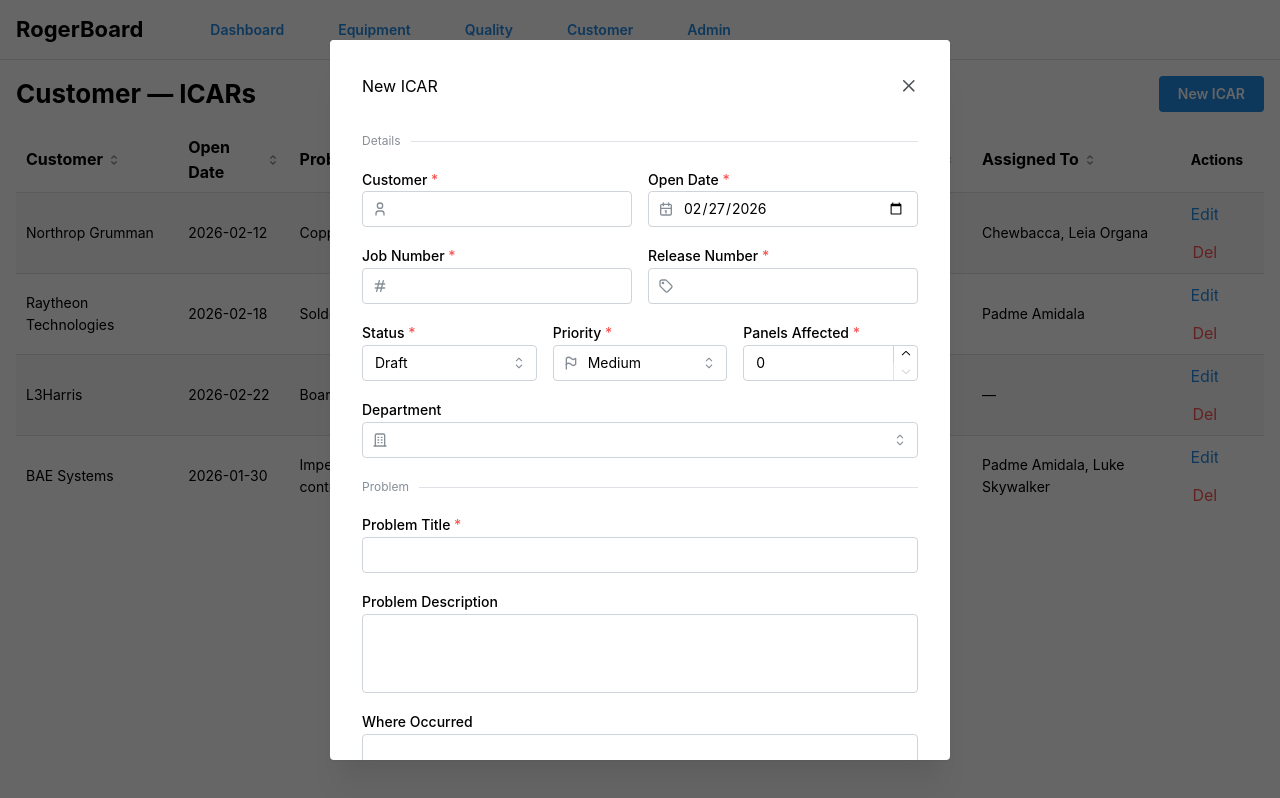
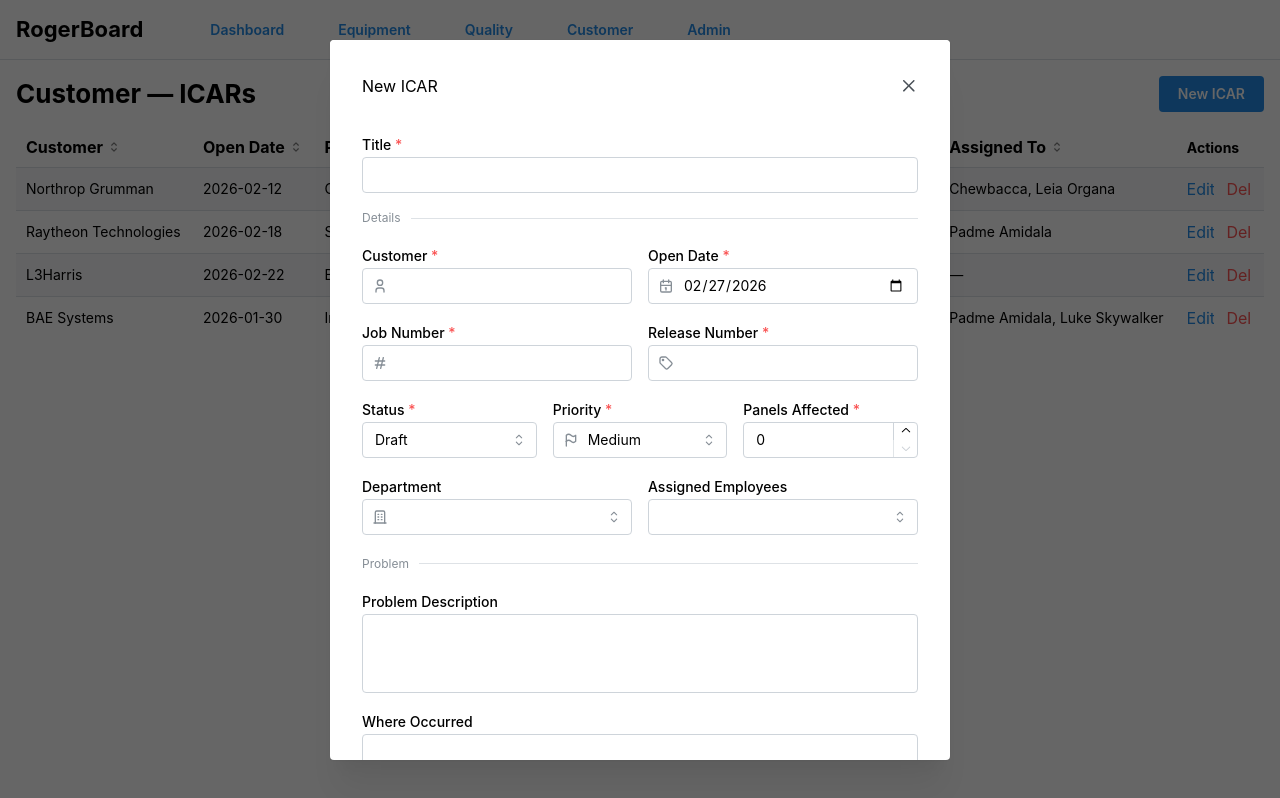
Before and after one commit to pushkatel/v2rogerBoard, a React (Vite) app: page /customer in a window 1280 px wide. Both pictures are taken after a click on the button "New ICAR". Built offline with nearby package versions, Linux system fonts and the light colour scheme.

Commit message:
refactor: improve ICAR form layout and remove release # from table
Move problem title to top of form as "Title", place department and
assigned employees side by side, remove release # column from table.

```diff
--- a/src/components/pages/customer/Customer.tsx
+++ b/src/components/pages/customer/Customer.tsx
@@ -37,7 +37,6 @@ export const Customer = () => {
         sortValue: (i) => i.priority,
       },
       { header: "Job #", accessor: "jobNumber" },
-      { header: "Release #", accessor: "releaseNumber" },
       {
         header: "Assigned To",
         accessor: (i) =>
--- a/src/components/pages/customer/ICARForm.tsx
+++ b/src/components/pages/customer/ICARForm.tsx
@@ -57,6 +57,11 @@ export const ICARForm = ({ form, onSubmit, editing }: ICARFormProps) => {
     <form onSubmit={onSubmit}>
       <Stack gap="lg">
         <Stack>
+          <TextInput
+            label="Title"
+            required
+            {...form.getInputProps("problemTitle")}
+          />
           <Divider label="Details" labelPosition="left" />
           <SimpleGrid cols={{ base: 1, sm: 2 }}>
             <TextInput
@@ -108,21 +113,19 @@ export const ICARForm = ({ form, onSubmit, editing }: ICARFormProps) => {
               {...form.getInputProps("panelsAffected")}
             />
           </SimpleGrid>
+          <SimpleGrid cols={{ base: 1, sm: 2 }}>
             <Select
               label="Department"
               data={departmentOptions}
               leftSection={<IconBuilding size={16} />}
               {...form.getInputProps("departmentId")}
             />
+            <EmployeeSelect {...form.getInputProps("assignedEmployeeIds")} />
+          </SimpleGrid>
         </Stack>
 
         <Stack>
           <Divider label="Problem" labelPosition="left" />
-          <TextInput
-            label="Problem Title"
-            required
-            {...form.getInputProps("problemTitle")}
-          />
           <Textarea
             label="Problem Description"
             autosize
@@ -151,7 +154,6 @@ export const ICARForm = ({ form, onSubmit, editing }: ICARFormProps) => {
             minRows={3}
             {...form.getInputProps("containmentAction")}
           />
-          <EmployeeSelect {...form.getInputProps("assignedEmployeeIds")} />
         </Stack>
 
         <Button type="submit" fullWidth>
```
Lines whose indentation alone changed are shown as unchanged.
